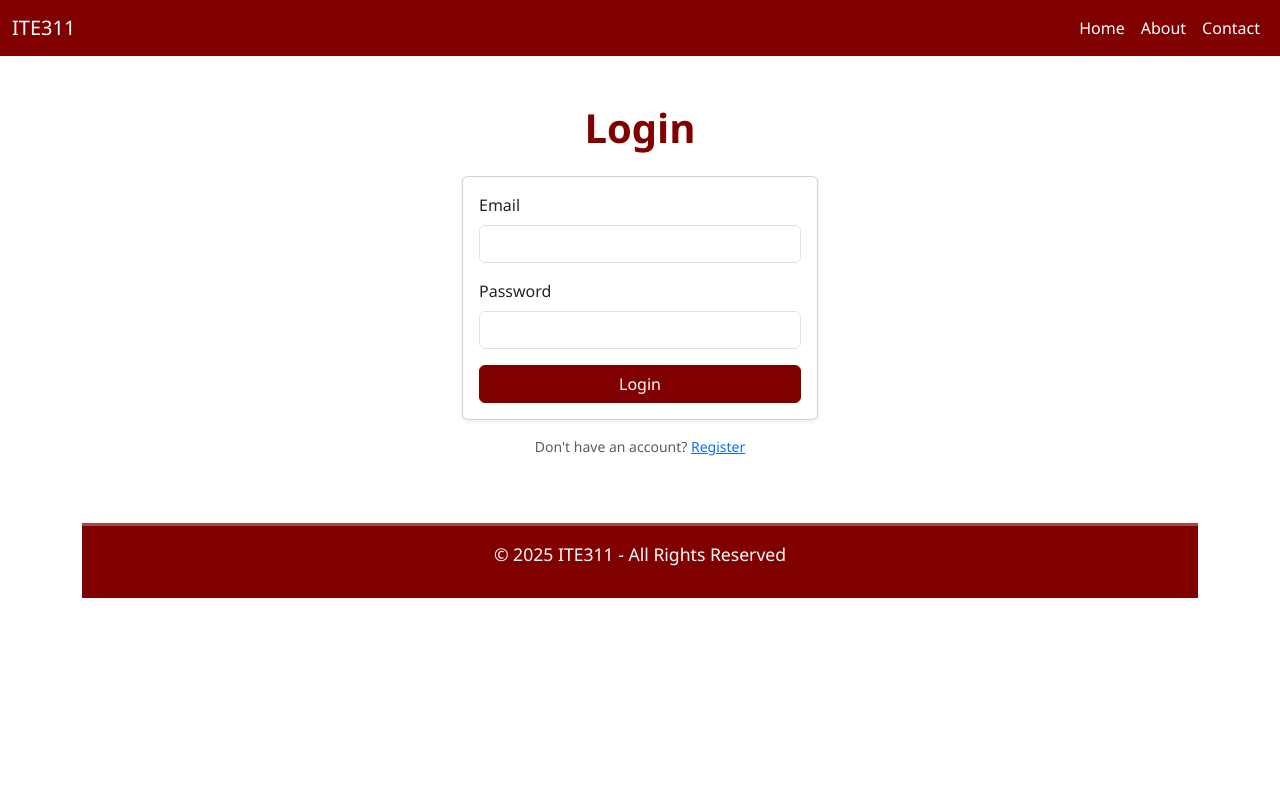
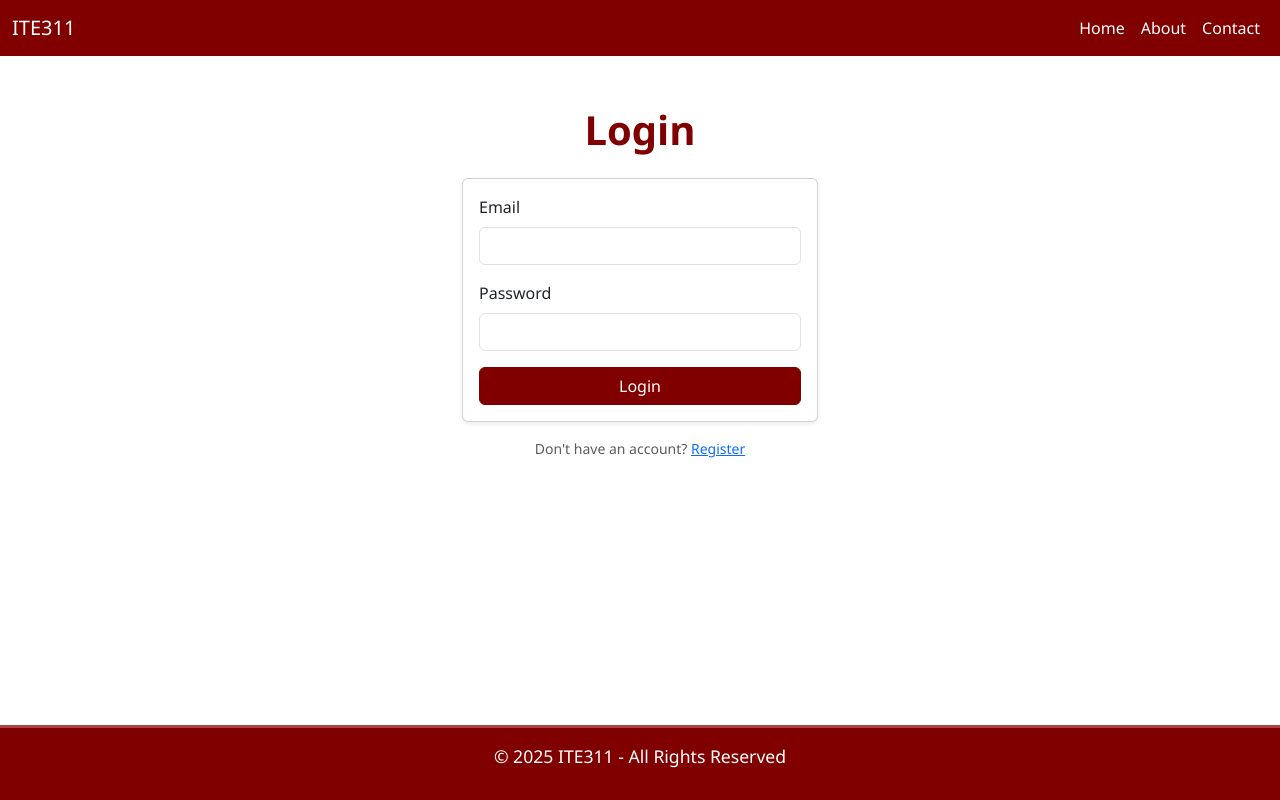
Before and after one commit to Rencelagsil/WebSystem-ITE311, a CodeIgniter 4 app: the page made by app/Views/login.php in a window 1280 px wide. Run offline with PHP 8.4 and a stand-in for CodeIgniter, Linux system fonts and the light colour scheme; the template is opened without the code that fills it, so the values that code supplies are empty; some libraries are stand-ins or nearby versions.

Commit message:
minor changes in authentication, login and register

```diff
--- a/app/Views/template.php
+++ b/app/Views/template.php
@@ -7,34 +7,51 @@
     <link href="https://cdn.jsdelivr.net/npm/bootstrap@5.3.0/dist/css/bootstrap.min.css" rel="stylesheet">
     <link rel="stylesheet" href="https://cdn.jsdelivr.net/npm/bootstrap-icons@1.11.3/font/bootstrap-icons.css">
     <style>
+        html, body {
+            height: 100%;
+            margin: 0;
+            display: flex;
+            flex-direction: column;
+        }
+
         body {
             background-color: #ffffff; /* White background */
             color: #333;
             font-family: 'Segoe UI', Tahoma, Geneva, Verdana, sans-serif;
         }
+
         .navbar {
             background-color: #800000 !important; /* Maroon */
         }
+
         .navbar-brand,
         .nav-link {
             color: #ffffff !important;
             font-weight: 500;
         }
+
         .nav-link:hover {
             color: #ffcccc !important; /* Light maroon on hover */
         }
+
+        main {
+            flex: 1;
+            padding-top: 50px;
+        }
+
         footer {
             background-color: #800000; /* Maroon */
             color: white;
             text-align: center;
             padding: 15px 0;
-            margin-top: 50px;
             border-top: 3px solid #a94442;
         }
+
         h1 {
-            color: #800000; /* Maroon headings */
+            color: #800000;
             font-weight: bold;
         }
+
         p {
             font-size: 1.1rem;
         }
@@ -61,9 +78,9 @@
     </nav>
 
     <!-- Dynamic Content -->
-    <div class="container mt-5">
+    <main class="container">
         <?= $this->renderSection('content') ?>
-    </div>
+    </main>
 
     <!-- Footer -->
     <footer>
```
Also changed, not shown: 3 other files.
